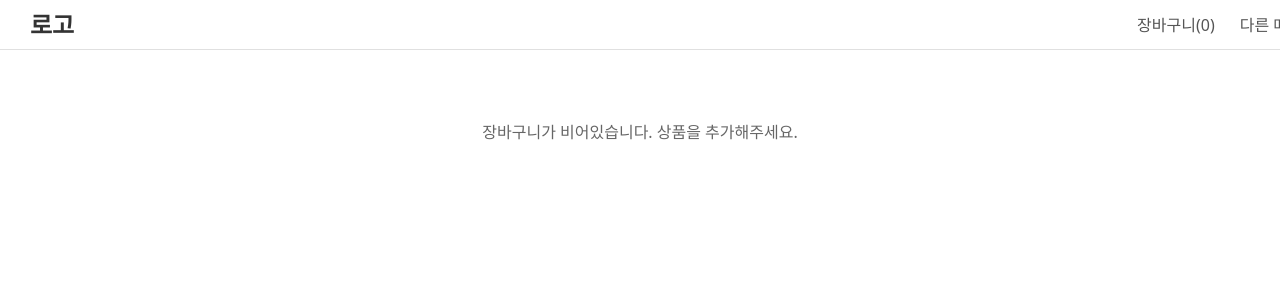
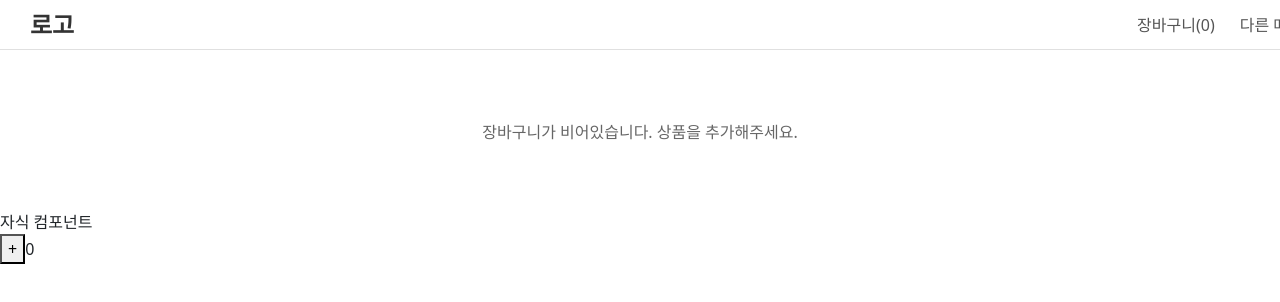
Before and after one commit to Orphy-a/React-Project, a React (Vite) app in the folder shopping Mall/: page /cart in a window 1280 px wide. Shown: the top 302 px of the page. Built offline with nearby package versions, Linux system fonts and the light colour scheme.

Commit message:
메인 보완

```diff
--- a/shopping Mall/src/App.jsx
+++ b/shopping Mall/src/App.jsx
@@ -1,12 +1,13 @@
 import { RouterProvider } from "react-router-dom";
 import { router } from "./routers/routers";
 import "bootstrap/dist/css/bootstrap.min.css";
+import { Suspense, lazy } from "react";
 
 function App() {
   return (
-    <>
+    <Suspense fallback={<div>로딩중...</div>}>
       <RouterProvider router={router} />
-    </>
+    </Suspense>
   );
 }
 
--- a/shopping Mall/src/pages/CartPage.jsx
+++ b/shopping Mall/src/pages/CartPage.jsx
@@ -1,13 +1,38 @@
-import React from "react";
+import React, { memo, useMemo, useState } from "react";
 import Header from "../components/Header";
 import Cart from "../components/Cart";
 import "../styles/Cart.css";
 
+// 자식 컴포넌트 재렌더링 막기
+const Child = memo(function () {
+  console.log("재렌더링");
+  return <div>자식 컴포넌트</div>;
+});
+
+function 함수() {
+  return;
+}
+
 const CartPage = () => {
+  const [count, setCount] = useState(0);
+
+  const result = useMemo(() => {
+    return 함수();
+  });
+
   return (
     <>
       <Header />
       <Cart />
+      <Child count={count} />
+      <button
+        onClick={() => {
+          setCount(count + 1);
+        }}
+      >
+        +
+      </button>
+      {count}
     </>
   );
 };
--- a/shopping Mall/src/pages/MainPage.jsx
+++ b/shopping Mall/src/pages/MainPage.jsx
@@ -1,13 +1,14 @@
+// MainPage.jsx (기존처럼 일반 컴포넌트)
 import Header from "../components/Header";
 import Main from "../components/Main";
 
-const MainPage = () => {
+function MainPage() {
   return (
     <>
       <Header />
       <Main />
     </>
   );
-};
+}
 
 export default MainPage;
```
